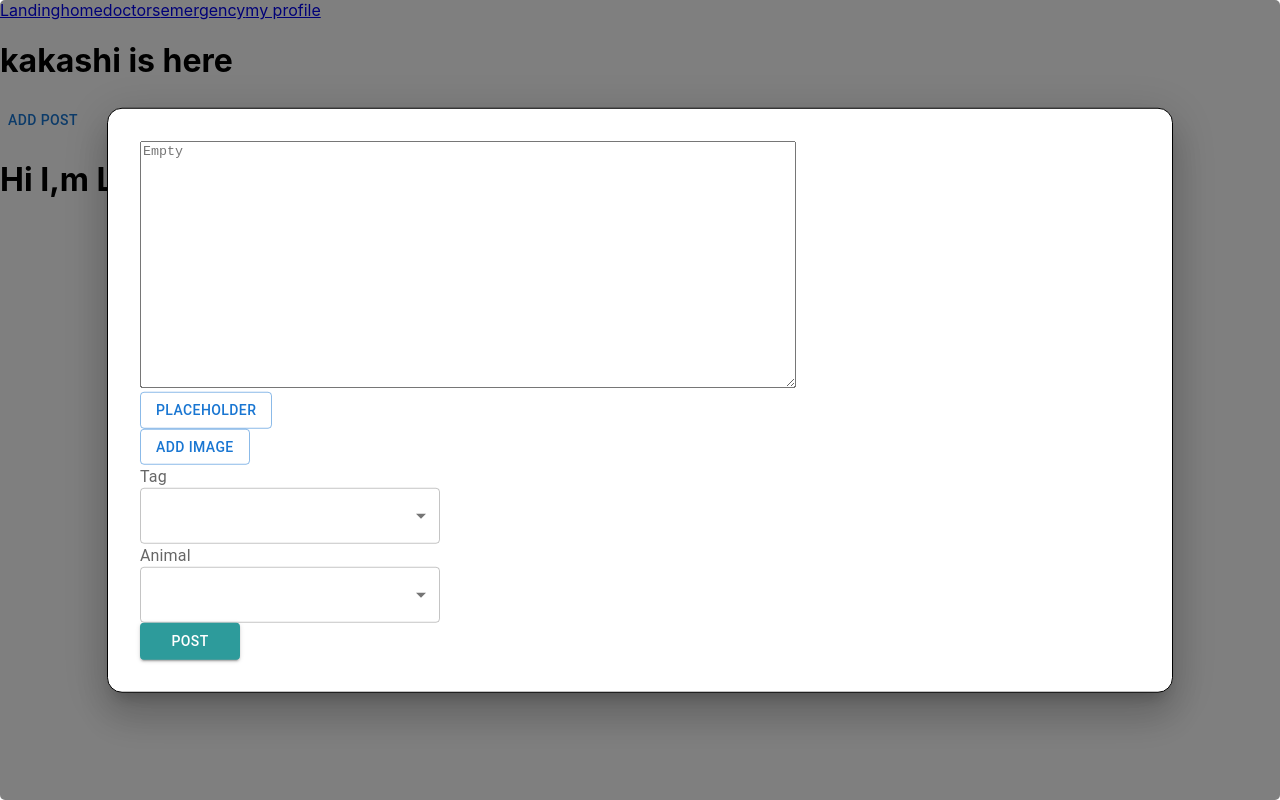
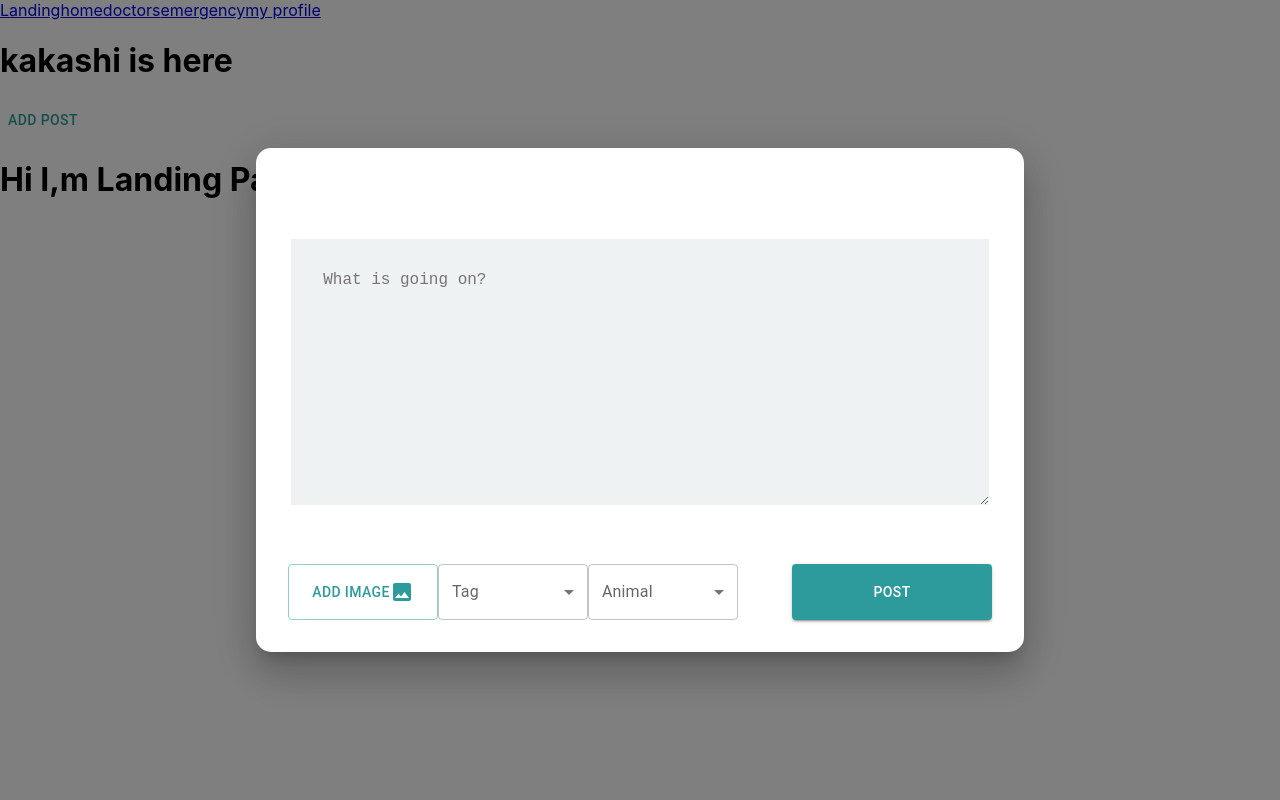
Before and after one commit to CA-G12/Vet, a React (Create React App) app in the folder client/: page / in a window 1280 px wide. Both pictures are taken after a click on the button "ADD POST". Built offline with nearby package versions, Linux system fonts and the light colour scheme.

Commit message:
added addPost styling via theme provider

```diff
--- a/client/package.json
+++ b/client/package.json
@@ -5,6 +5,7 @@
   "dependencies": {
     "@emotion/react": "^11.10.4",
     "@emotion/styled": "^11.10.4",
+    "@mui/icons-material": "^5.10.9",
     "@mui/material": "^5.10.9",
     "@testing-library/jest-dom": "^5.16.5",
     "@testing-library/react": "^13.4.0",
--- a/client/src/components/AddPost.tsx
+++ b/client/src/components/AddPost.tsx
@@ -4,21 +4,55 @@ import Button from '@mui/material/Button';
 import Typography from '@mui/material/Typography';
 import Modal from '@mui/material/Modal';
 import TextareaAutosize from '@mui/material/TextareaAutosize';
+import ImageIcon from '@mui/icons-material/Image';
+import { ThemeProvider, createTheme } from '@mui/material/styles';
 import BasicSelect from './BasicSelect';
-import './BasicSelect.css';
+import Animal from '../interfaces/Animal';
+import Tag from '../interfaces/Tag';
 
-// import Animal from '../interfaces/Animal';
-// import Tag from '../interfaces/Tag';
+const theme = createTheme({
+  palette: {
+    primary: {
+      light: '#66cccc',
+      main: '#2D9B9B',
+      dark: '#006c6d',
+      contrastText: '#fff',
+    },
+    secondary: {
+      light: '#ff6a74',
+      main: '#d53449',
+      dark: '#9e0022',
+      contrastText: '#fff',
+    },
+  },
+});
 
+const AnimalList:Animal[] = [
+  { id: 1, name: 'Cats' },
+  { id: 2, name: 'Dogs' },
+  { id: 3, name: 'Turtles' },
+
+];
+
+const TagList:Tag[] = [
+  { id: 1, name: 'Need help' },
+  { id: 2, name: 'Advise' },
+  { id: 3, name: 'Up for adoption' },
+  { id: 4, name: 'Memes' },
+  { id: 5, name: 'Up for sale' },
+];
 const style = {
   position: 'absolute' as 'absolute',
+  display: 'flex',
+  flexDirection: 'column',
+  alignItems: 'center',
+  justifyContent: 'space-between',
   top: '50%',
   left: '50%',
   transform: 'translate(-50%, -50%)',
-  minWidth: 825,
-  minHeight: 500,
+  minWidth: '55%',
+  minHeight: '55%',
   bgcolor: 'background.paper',
-  border: '1px solid #000',
   borderRadius: '15px',
   boxShadow: 24,
   p: 4,
@@ -30,42 +64,69 @@ const AddPost = () => {
   const handleClose = () => setOpen(false);
 
   return (
+    <ThemeProvider theme={theme}>
+
       <div>
         <Button onClick={handleOpen}>Add post</Button>
         <Modal
+          className="addPost"
           open={open}
           onClose={handleClose}
           aria-labelledby="modal-modal-title"
           aria-describedby="modal-modal-description"
         >
           <Box sx={style}>
+            <Typography id="modal-modal-title" variant="h6" component="h2" />
             <TextareaAutosize
               aria-label="empty textarea"
-            placeholder="Empty"
-            style={{ width: 650, height: 241 }}
+              placeholder="What is going on?"
+              style={{
+                width: '90%', minHeight: '40%', fontSize: 16, padding: '2rem', borderStyle: 'none', backgroundColor: '#EFF2F2',
+              }}
             />
-          <Typography id="modal-modal-title" variant="h6" component="h2">
-            <Button variant="outlined">placeholder</Button>
-          </Typography>
-          <Typography id="modal-modal-description">
-            <Button variant="outlined">add Image</Button>
-            <BasicSelect name="Tag" obj={[{ id: 1, name: 'hi' }]} />
-            <BasicSelect name="Animal" obj={[{ id: 1, name: 'hi' }]} />
+            <Box
+              id="modal-modal-description"
+              sx={{
+                display: 'flex',
+                justifyContent: 'space-between',
+                width: '100%',
+              }}
+            >
+              <Box sx={{
+                display: 'flex',
+                justifyContent: 'space-around',
+                width: '60%',
+              }}
+              >
+                <label htmlFor="upload-photo">
+                  <input
+                    style={{ display: 'none' }}
+                    id="upload-photo"
+                    name="upload-photo"
+                    type="file"
+                  />
 
+                  <Button variant="outlined" component="span" sx={{ minWidth: 150, minHeight: '100%' }}>
+                    add Image
+                    <ImageIcon />
+                  </Button>
+                </label>
+                <BasicSelect name="Tag" obj={TagList} />
+                <BasicSelect name="Animal" obj={AnimalList} />
+              </Box>
               <Button
                 variant="contained"
                 sx={{
-                width: 100,
-                backgroundColor: '#2D9B9B',
+                  width: 200,
                 }}
               >
                 Post
-
               </Button>
-          </Typography>
+            </Box>
           </Box>
         </Modal>
       </div>
+    </ThemeProvider>
   );
 };
 export default AddPost;
--- a/client/src/components/BasicSelect.css
+++ /dev/null
@@ -1,3 +0,0 @@
-div{
-    border-radius: 5px;
-}
--- a/client/src/components/BasicSelect.tsx
+++ b/client/src/components/BasicSelect.tsx
@@ -2,8 +2,8 @@ import * as React from 'react';
 import Box from '@mui/material/Box';
 import InputLabel from '@mui/material/InputLabel';
 import MenuItem from '@mui/material/MenuItem';
+import FormControl from '@mui/material/FormControl';
 import Select, { SelectChangeEvent } from '@mui/material/Select';
-import './BasicSelect.css';
 
 interface Selector{
     id:number
@@ -22,23 +22,20 @@ const BasicSelect = ({ name, obj } :Props) => {
   };
 
   return (
-    <Box sx={{ minWidth: 1000 }}>
-      <InputLabel id="demo-simple-select-label">{name}</InputLabel>
+    <Box sx={{ minWidth: 150 }}>
+      <FormControl fullWidth>
+        <InputLabel id="basic-select-label">{name}</InputLabel>
         <Select
-        sx={{
-          width: 300,
-          color: '#2D9B9B',
-        }}
-        labelId="demo-simple-select-label"
-        id="demo-simple-select"
-        className="demo-simple-select"
+          labelId="basic-select-label"
+          id="basic-select"
           value={choice}
-        label="choice"
+          label={name}
           onChange={handleChange}
         >
-        {obj.map<React.ReactNode>((tag:Selector) => (
+          {obj.map((tag:Selector) => (
             <MenuItem key={tag.id} value={tag.id}>{tag.name}</MenuItem>))}
         </Select>
+      </FormControl>
     </Box>
   );
 };
```
Also changed, not shown: 1 other file (tests, documents, lock files or other folders). Lines whose indentation alone changed are shown as unchanged.
